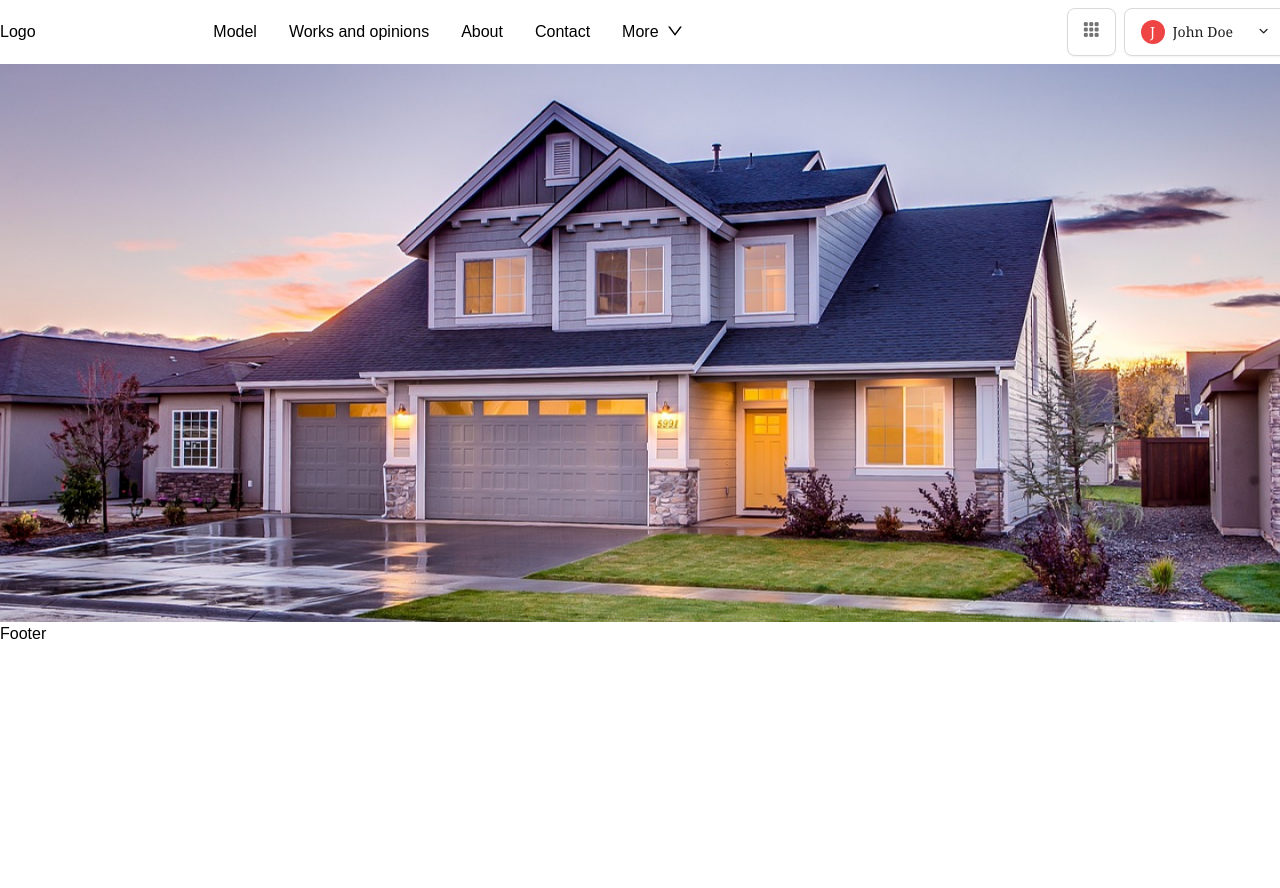
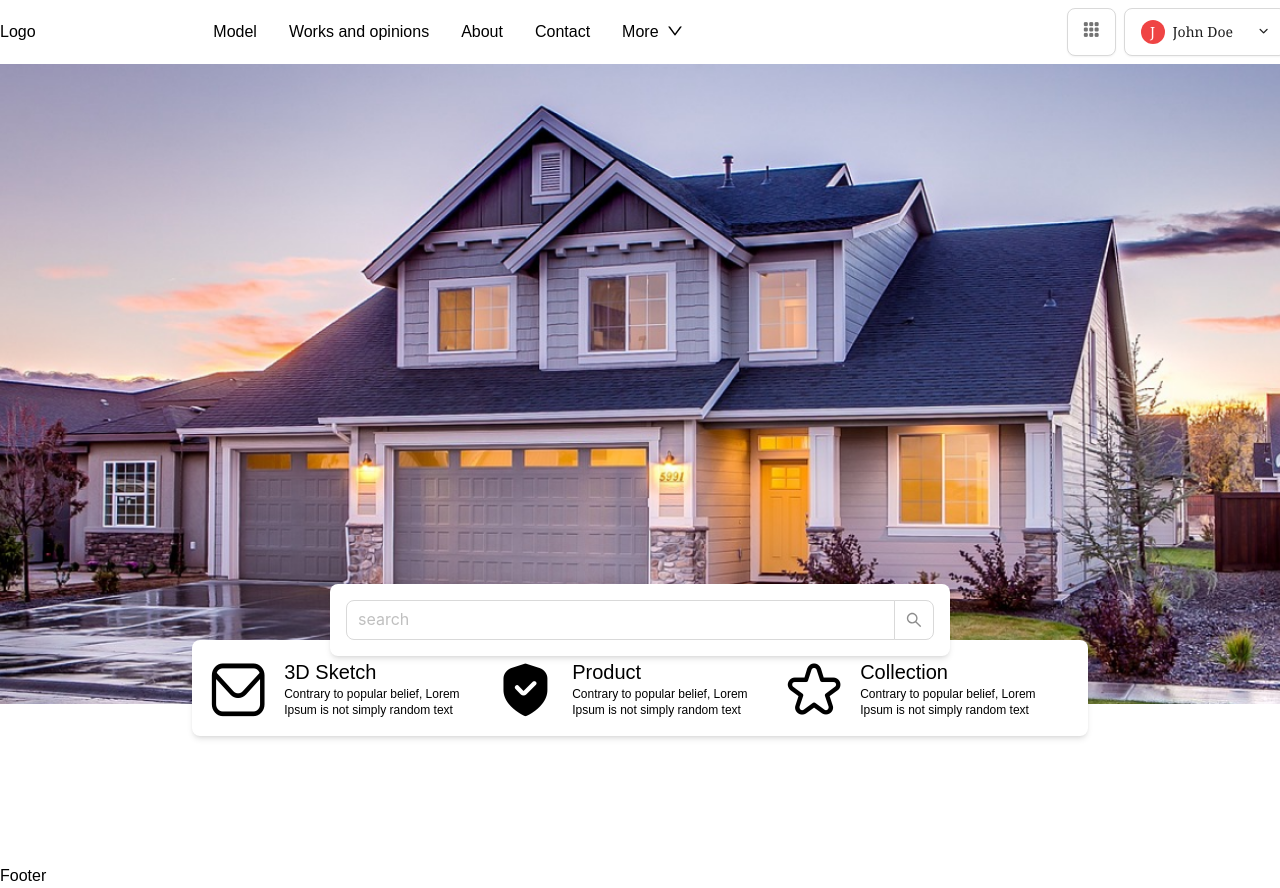
Before and after one commit to PracticeProjectForUs/single-page-home, a Next.js app in the folder single-page/: page / in a window 1280 px wide. Before the commit the page ends 800 px from the top, so only its background shows below. Built offline with nearby package versions, Linux system fonts and the light colour scheme.

Commit message:
add Info

```diff
--- /dev/null
+++ b/single-page/src/app/components/SearhBar.tsx
@@ -0,0 +1,24 @@
+'use client'
+
+import { Input, Space } from 'antd';
+import type { GetProps } from 'antd';
+
+type SearchProps = GetProps<typeof Input.Search>;
+const { Search } = Input;
+
+const onSearch: SearchProps['onSearch'] = (value) => console.log(value);
+
+export default function SearchBar() {
+    return (
+        <div className="p-4 bg-white rounded-lg shadow-md">
+            <Space direction="vertical">
+                <Search
+                    placeholder="search"
+                    onSearch={onSearch}
+                    style={{ width: 588 }}
+                    size="large"
+                />
+            </Space>
+        </div>
+    );
+}
--- /dev/null
+++ b/single-page/src/app/components/backgroud.tsx
@@ -0,0 +1,13 @@
+import Image from "next/image";
+
+export default function Backgroud() {
+    return (
+        <Image
+            src="/images/bg.png"
+            width={10000}
+            height={1000}
+            alt="background"
+            className="w-full h-4/5 object-cover"
+            />
+    )
+}
--- /dev/null
+++ b/single-page/src/app/contents/InfoList.tsx
@@ -0,0 +1,35 @@
+export default function InfoList() {
+    const items = [
+        {
+            id: '1',
+            iconClass: 'icon-contact',
+            header: '3D Sketch',
+            body: 'Contrary to popular belief, Lorem Ipsum is not simply random text',
+        },
+        {
+            id: '2',
+            iconClass: 'icon-shield',
+            header: 'Product',
+            body: 'Contrary to popular belief, Lorem Ipsum is not simply random text',
+        },
+        {
+            id: '3',
+            iconClass: 'icon-star',
+            header: 'Collection',
+            body: 'Contrary to popular belief, Lorem Ipsum is not simply random text',
+        },
+    ]
+    return (
+        <div className="flex flex-row p-4 bg-white rounded-lg shadow-md h-full">
+            {items.map((item) => (
+                <div key={item.id} className="w-72 flex flex-row items-center">
+                    <i className={`flex ${item.iconClass} text-[64px] items-center justify-center`} />
+                    <div className="flex flex-col px-4">
+                        <p className="text-xl">{item.header}</p>
+                        <p className="text-xs">{item.body}</p>
+                    </div>
+                </div>
+            ))}
+        </div>
+    );
+}
--- a/single-page/src/app/contents/backgroud.tsx
+++ /dev/null
@@ -1,13 +0,0 @@
-import Image from "next/image";
-
-export default function Backgroud() {
-    return (
-        <Image
-        src="/images/bg.png"
-        width={10000}
-        height={1000}
-        alt="background"
-        className="w-full h-full"
-        />
-    )
-}
--- a/single-page/src/app/contents/body.tsx
+++ b/single-page/src/app/contents/body.tsx
@@ -1,11 +1,17 @@
-import Backgroud from "./backgroud";
+import SearhBar from "../components/SearhBar";
+import Backgroud from "../components/backgroud";
+import InfoList from "./InfoList";
 
 export default function Body() {
     return (
-        <div>
-            <div>
-                <Backgroud />
+            <div className="relative w-full h-screen">
+                <Backgroud/>
+                <div className="absolute bottom-48 left-0 w-full flex justify-center p-4 z-10">
+                    <SearhBar />
+                </div>
+                <div className="absolute bottom-28 left-0 w-full flex justify-center p-4 z-5">
+                    <InfoList />
+                </div>
             </div>
-        </div>
     )
 }
```
Also changed, not shown: single-page/public/icons/home.svg (added).
